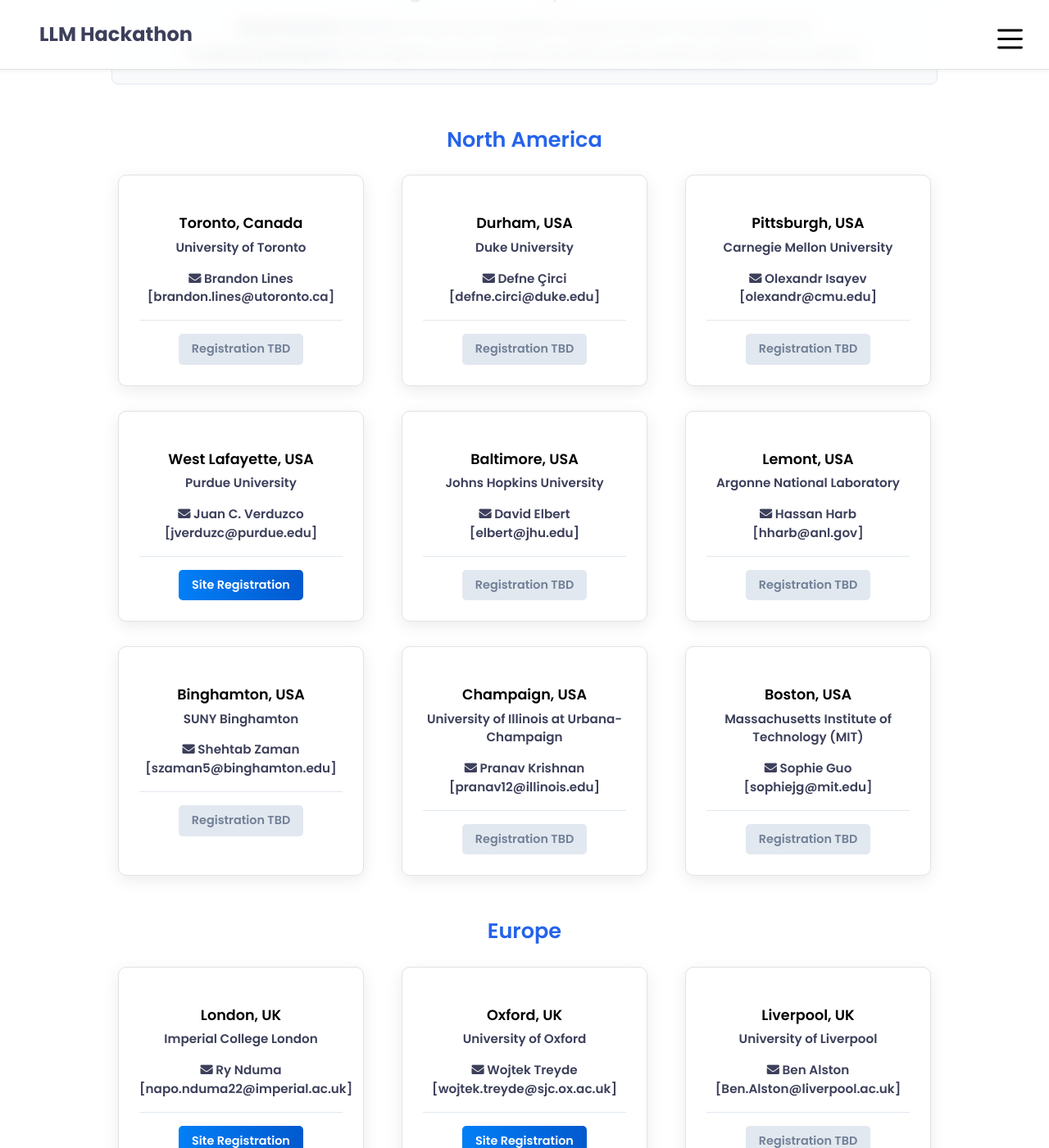
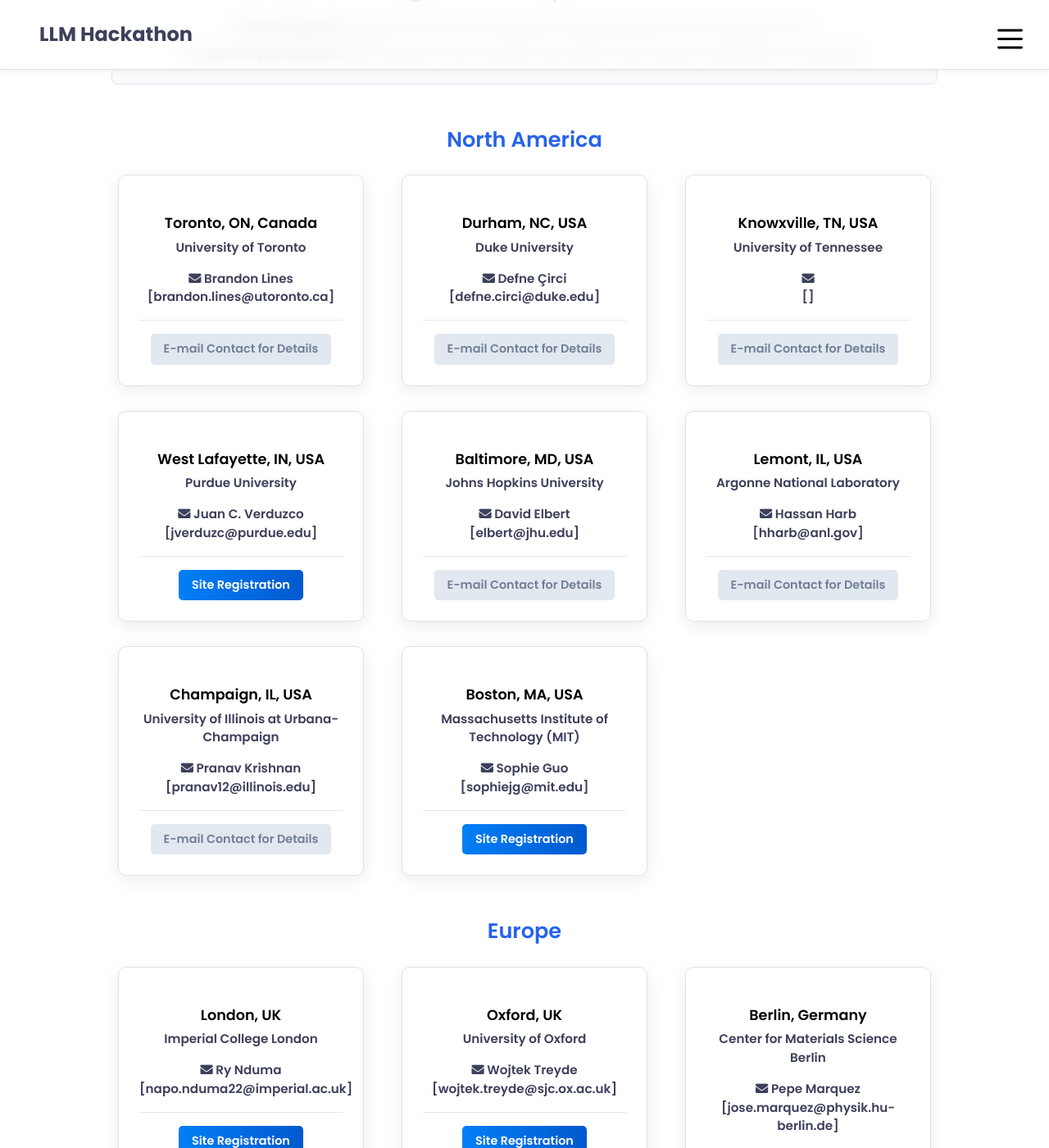
Before and after one commit to llmhackathon/llmhackathon.github.io, a Jekyll site: the page built from sites.md, in a window 1280 px wide and 1400 px high, scrolled down 819 px. Shown: the whole window at 82% size. Built offline with Jekyll 4.4.1, drawn with Linux system fonts in a browser that asks for light colours; nearby versions of some CDN libraries; some of the changed text lies outside the part shown.

Commit message:
More site updates

```diff
--- a/_data/sites.yml
+++ b/_data/sites.yml
@@ -1,6 +1,6 @@
 # Site location data for the LLM Hackathon
 locations:
-  - name: "Toronto, Canada"
+  - name: "Toronto, ON, Canada"
     slug: "toronto"
     institution: "University of Toronto"
     organizer_name: "Brandon Lines"
@@ -9,7 +9,7 @@
     region: "North America"
     registration_link: null
 
-  - name: "Durham, USA"
+  - name: "Durham, NC, USA"
     slug: "durham"
     institution: "Duke University"
     organizer_name: "Defne Çirci"
@@ -18,14 +18,23 @@
     region: "North America"
     registration_link: null
 
-  - name: "Pittsburgh, USA"
-    slug: "pittsburgh"
-    institution: "Carnegie Mellon University"
-    organizer_name: "Olexandr Isayev"
-    organizer_email: "olexandr@cmu.edu"
+  - name: "Knowxville, TN, USA"
+    slug: "durham"
+    institution: "University of Tennessee"
+    organizer_name: ""
+    organizer_email: ""
     country: "USA"
     region: "North America"
     registration_link: null
+
+  # - name: "Pittsburgh, USA"
+  #   slug: "pittsburgh"
+  #   institution: "Carnegie Mellon University"
+  #   organizer_name: "Olexandr Isayev"
+  #   organizer_email: "olexandr@cmu.edu"
+  #   country: "USA"
+  #   region: "North America"
+  #   registration_link: null
 
   - name: "Sydney, Australia"
     slug: "sydney"
@@ -36,7 +45,7 @@
     region: "Asia-Pacific"
     registration_link: null
 
-  - name: "West Lafayette, USA"
+  - name: "West Lafayette, IN, USA"
     slug: "west-lafayette"
     institution: "Purdue University"
     organizer_name: "Juan C. Verduzco"
@@ -45,7 +54,7 @@
     region: "North America"
     registration_link: https://www.eventbrite.com/e/llm-hackathon-for-applications-in-materials-science-chemistry-tickets-1510910336489?utm-campaign=social&utm-content=attendeeshare&utm-medium=discovery&utm-term=listing&utm-source=cp&aff=ebdsshcopyurl
 
-  - name: "Baltimore, USA"
+  - name: "Baltimore, MD, USA"
     slug: "baltimore"
     institution: "Johns Hopkins University"
     organizer_name: "David Elbert"
@@ -54,25 +63,24 @@
     region: "North America"
     registration_link: null
 
-  - name: "Lemont, USA"
+  - name: "Lemont, IL, USA"
     slug: "argonne"
     institution: "Argonne National Laboratory"
     organizer_name: "Hassan Harb"
     organizer_email: "hharb@anl.gov"
     country: "USA"
     region: "North America"
-    registration_link: null
 
-  - name: "Binghamton, USA"
-    slug: "binghamton"
-    institution: "SUNY Binghamton"
-    organizer_name: "Shehtab Zaman"
-    organizer_email: "szaman5@binghamton.edu"
-    country: "USA"
-    region: "North America"
-    registration_link: null
+  # - name: "Binghamton, USA"
+  #   slug: "binghamton"
+  #   institution: "SUNY Binghamton"
+  #   organizer_name: "Shehtab Zaman"
+  #   organizer_email: "szaman5@binghamton.edu"
+  #   country: "USA"
+  #   region: "North America"
+  #   registration_link: null
 
-  - name: "Champaign, USA"
+  - name: "Champaign, IL, USA"
     slug: "champaign"
     institution: "University of Illinois at Urbana-Champaign"
     organizer_name: "Pranav Krishnan"
@@ -99,15 +107,6 @@
     region: "Europe"
     registration_link: https://docs.google.com/forms/d/e/1FAIpQLSeivA-5L9uHjyaMouIdqOrgoGuZQPwhMgDZVGImVyso7_m6eA/viewform?usp=dialog
 
-  - name: "Liverpool, UK"
-    slug: "liverpool"
-    institution: "University of Liverpool"
-    organizer_name: "Ben Alston"
-    organizer_email: "Ben.Alston@liverpool.ac.uk"
-    country: "UK"
-    region: "Europe"
-    registration_link: null
-
   - name: "Berlin, Germany"
     slug: "berlin"
     institution: "Center for Materials Science Berlin"
@@ -117,23 +116,23 @@
     region: "Europe"
     registration_link: https://events.fairmat-nfdi.eu/event/44/
 
-  - name: "Lausanne, Switzerland"
-    slug: "lausanne"
-    institution: "École Polytechnique Fédérale de Lausanne (EPFL)"
-    organizer_name: "Philippe Schwaller"
-    organizer_email: "philippe.schwaller@epfl.ch"
-    country: "Switzerland"
-    region: "Europe"
-    registration_link: null
+  # - name: "Lausanne, Switzerland"
+  #   slug: "lausanne"
+  #   institution: "École Polytechnique Fédérale de Lausanne (EPFL)"
+  #   organizer_name: "Philippe Schwaller"
+  #   organizer_email: "philippe.schwaller@epfl.ch"
+  #   country: "Switzerland"
+  #   region: "Europe"
+  #   registration_link: null
 
-  - name: "Boston, USA"
+  - name: "Boston, MA, USA"
     slug: "boston"
     institution: "Massachusetts Institute of Technology (MIT)"
     organizer_name: "Sophie Guo"
     organizer_email: "sophiejg@mit.edu"
     country: "USA"
     region: "North America"
-    registration_link: null
+    registration_link: https://luma.com/2sv74wi8
 
 # Site requirements and hosting information
 hosting:
--- a/sites.md
+++ b/sites.md
@@ -38,7 +38,7 @@
                 {% if site.registration_link %}
                 <a href="{{ site.registration_link }}" target="_blank" rel="noopener" class="cta-button" style="font-size: 0.9rem; padding: 0.5rem 1rem; background: linear-gradient(to right, #027ff7, #0259ce); color: white; text-decoration: none;">Site Registration</a>
                 {% else %}
-                <span class="cta-button" style="font-size: 0.9rem; padding: 0.5rem 1rem; background: #e2e8f0; color: #718096; cursor: not-allowed;">Registration TBD</span>
+                <span class="cta-button" style="font-size: 0.9rem; padding: 0.5rem 1rem; background: #e2e8f0; color: #718096; cursor: not-allowed;">E-mail Contact for Details</span>
                 {% endif %}
             </div>
         </div>
```
